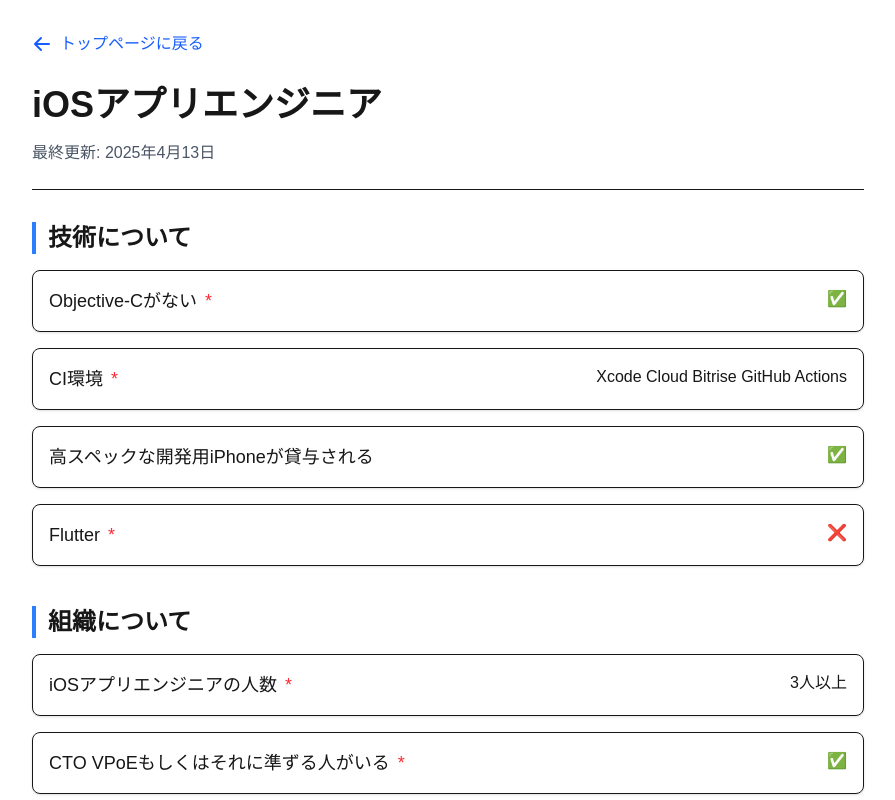
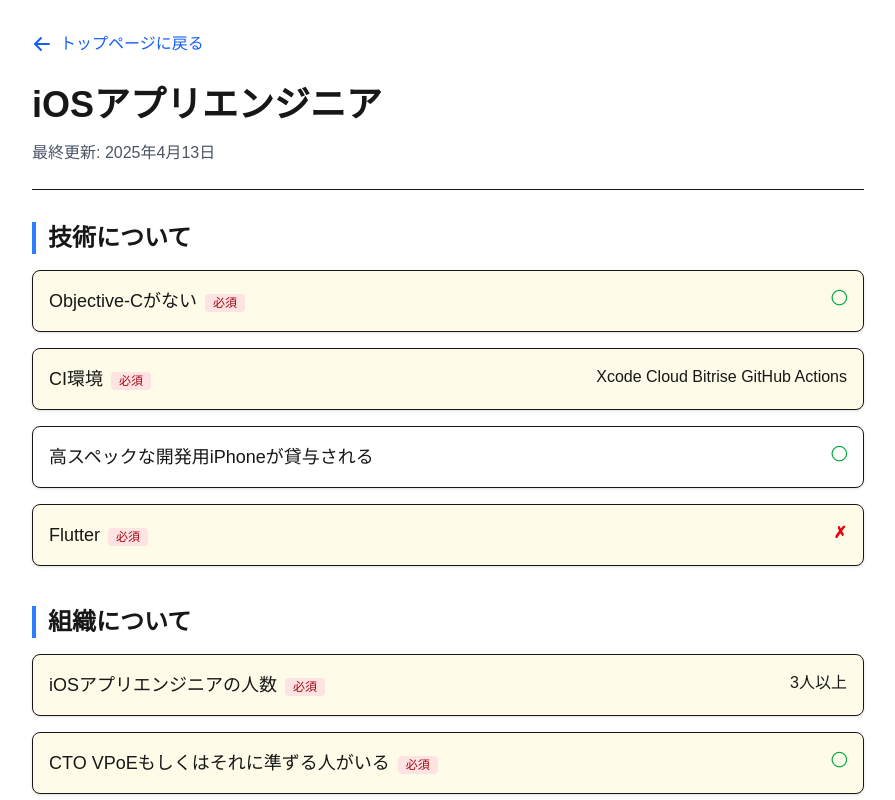
Before and after one commit to hiragram/mynextcareer, a Next.js app: page /careers/ios-engineer in a window 1280 px wide. Shown: the top 800 px of the page, without its empty margins (192-1087 px from the left). Built offline with nearby package versions, Linux system fonts and the light colour scheme.

Commit message:
セクション表示コンポーネントの実装
- CareerSection.tsxコンポーネントを作成
- CareerItem.tsxコンポーネントを作成
- 各コンポーネントのテストを追加
- page.tsxを更新して新しいコンポーネントを使用するように変更

```diff
--- a/app/careers/[id]/page.tsx
+++ b/app/careers/[id]/page.tsx
@@ -4,6 +4,7 @@ import { getCareerById, getAllCareers } from '@/lib/yaml/careers';
 import { CareerData } from '@/types/career';
 import { Metadata } from 'next';
 import Link from 'next/link';
+import CareerSection from '@/components/ui/CareerSection';
 
 /**
  * 静的ページ生成のためのパラメータを生成する
@@ -97,34 +98,7 @@ export default async function CareerPage({ params, searchParams }: PageProps) {
       {/* メインコンテンツ */}
       <main>
         {career.sections.map((section, sectionIndex: number) => (
-          <div key={sectionIndex} className="mb-10">
-            <h2 className="text-2xl font-semibold mb-4 border-l-4 border-blue-500 pl-3">{section.title}</h2>
-            <div className="space-y-4">
-              {section.items.map((item, itemIndex: number) => (
-                <div key={itemIndex} className="border p-4 rounded-lg shadow-sm hover:shadow-md transition-shadow">
-                  <div className="flex flex-col sm:flex-row sm:justify-between sm:items-start">
-                    <h3 className="text-lg font-medium mb-2 sm:mb-0">
-                      {item.key}
-                      {item.must_have && <span className="text-red-500 ml-2" title="必須項目">*</span>}
-                    </h3>
-                    <div className="sm:text-right">
-                      {typeof item.value === 'boolean' ? (
-                        item.value ? '✅' : '❌'
-                      ) : Array.isArray(item.value) ? (
-                        <ul className="list-disc list-inside">
-                          {item.value.map((val, i) => (
-                            <li key={i}>{val}</li>
-                          ))}
-                        </ul>
-                      ) : (
-                        <span>{item.value}</span>
-                      )}
-                    </div>
-                  </div>
-                </div>
-              ))}
-            </div>
-          </div>
+          <CareerSection key={sectionIndex} section={section} />
         ))}
       </main>
 
--- /dev/null
+++ b/components/ui/CareerItem.tsx
@@ -0,0 +1,75 @@
+import React from 'react';
+import { CareerItem as CareerItemType } from '@/types/career';
+
+/**
+ * 値を表示形式に変換する
+ * @param value 変換する値
+ * @returns 変換された文字列
+ */
+export function renderValue(value: string | boolean | number | string[]): string {
+  if (typeof value === 'boolean') {
+    return value ? '◯' : '✗';
+  }
+
+  if (Array.isArray(value)) {
+    return value.join(', ');
+  }
+
+  return String(value);
+}
+
+/**
+ * キャリア項目コンポーネント
+ * - キー（項目名）と値を表示
+ * - Boolean値の表示: true は ◯（緑色）、false は ✗（赤色）
+ * - must_haveフラグがtrueの項目は「必須」ラベルを表示し、項目全体を強調表示
+ */
+export default function CareerItem({ item }: { item: CareerItemType }) {
+  // 値の表示形式を決定
+  const renderValueElement = () => {
+    const { value } = item;
+
+    if (typeof value === 'boolean') {
+      return value ? (
+        <span className="text-green-600 font-bold">◯</span>
+      ) : (
+        <span className="text-red-600 font-bold">✗</span>
+      );
+    }
+
+    if (Array.isArray(value)) {
+      return (
+        <ul className="list-disc list-inside">
+          {value.map((val, i) => (
+            <li key={i}>{val}</li>
+          ))}
+        </ul>
+      );
+    }
+
+    return <span>{value}</span>;
+  };
+
+  // must_haveフラグがtrueの場合のスタイルを適用
+  const itemClassName = `border p-4 rounded-lg shadow-sm hover:shadow-md transition-shadow ${
+    item.must_have ? 'bg-yellow-50' : ''
+  }`;
+
+  return (
+    <div className={itemClassName}>
+      <div className="flex flex-col sm:flex-row sm:justify-between sm:items-start">
+        <h3 className="text-lg font-medium mb-2 sm:mb-0">
+          {item.key}
+          {item.must_have && (
+            <span className="ml-2 bg-red-100 text-red-800 text-xs font-medium px-2 py-0.5 rounded">
+              必須
+            </span>
+          )}
+        </h3>
+        <div className="sm:text-right">
+          {renderValueElement()}
+        </div>
+      </div>
+    </div>
+  );
+}
--- /dev/null
+++ b/components/ui/CareerSection.tsx
@@ -0,0 +1,23 @@
+import React from 'react';
+import { CareerSection as CareerSectionType } from '@/types/career';
+import CareerItem from './CareerItem';
+
+/**
+ * キャリアセクションコンポーネント
+ * - セクションタイトルを見出し（h2）として表示
+ * - セクション内の各項目をリストとして表示
+ */
+export default function CareerSection({ section }: { section: CareerSectionType }) {
+  return (
+    <div className="mb-10">
+      <h2 className="text-2xl font-semibold mb-4 border-l-4 border-blue-500 pl-3">
+        {section.title}
+      </h2>
+      <div className="space-y-4">
+        {section.items.map((item, index) => (
+          <CareerItem key={index} item={item} />
+        ))}
+      </div>
+    </div>
+  );
+}
--- a/jest.config.js
+++ b/jest.config.js
@@ -1,6 +1,6 @@
 module.exports = {
   preset: 'ts-jest',
-  testEnvironment: 'node',
+  testEnvironment: 'jsdom',
   moduleNameMapper: {
     '^@/(.*)$': '<rootDir>/$1'
   },
@@ -10,4 +10,5 @@ module.exports = {
       tsconfig: 'tsconfig.json',
     }],
   },
+  setupFilesAfterEnv: ['<rootDir>/jest.setup.js'],
 };
--- /dev/null
+++ b/jest.setup.js
@@ -0,0 +1,5 @@
+// jest-dom adds custom jest matchers for asserting on DOM nodes.
+// allows you to do things like:
+// expect(element).toHaveTextContent(/react/i)
+// learn more: https://github.com/testing-library/jest-dom
+require('@testing-library/jest-dom');
```
Also changed, not shown: 2 other files (tests, documents, lock files or other folders).
